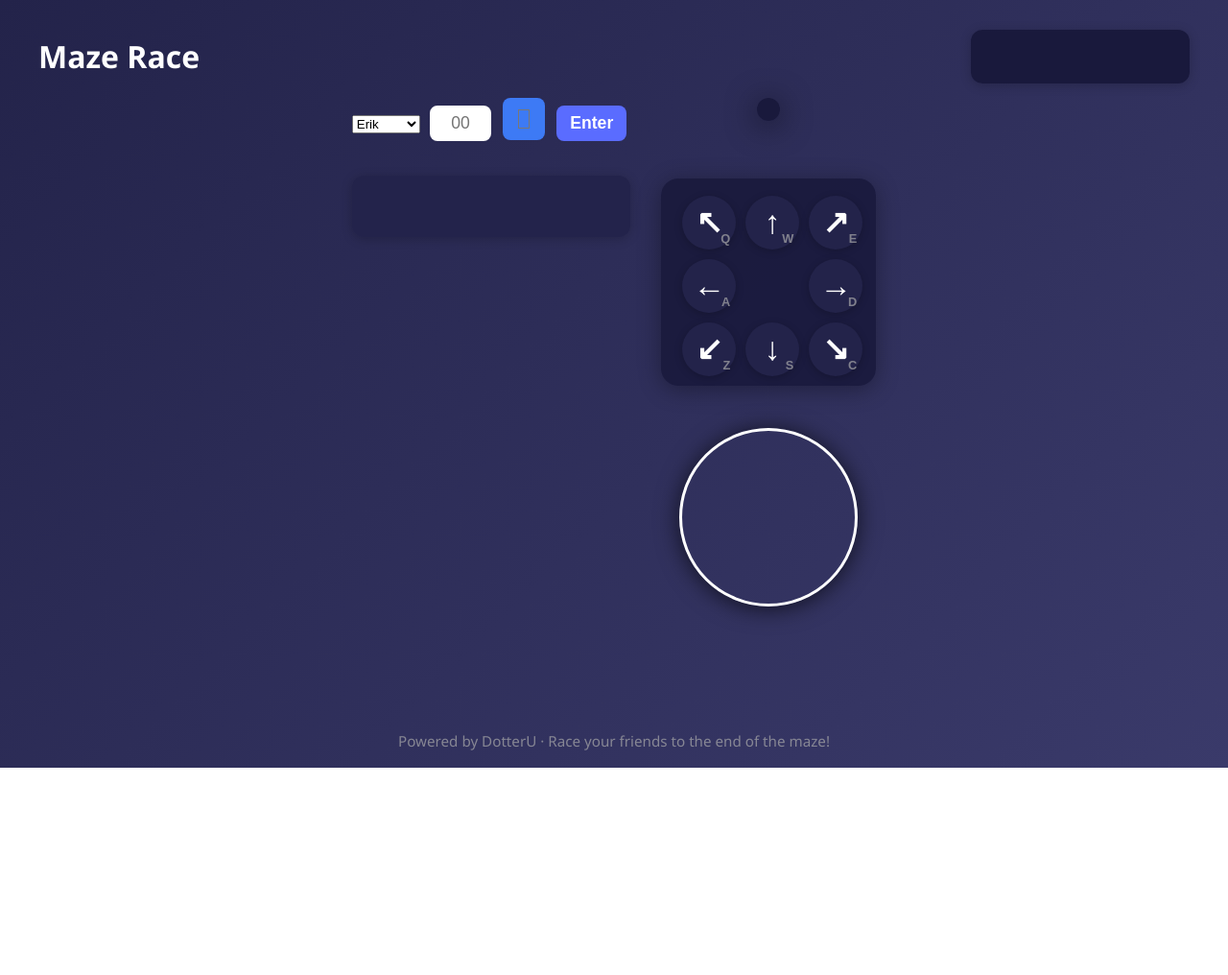
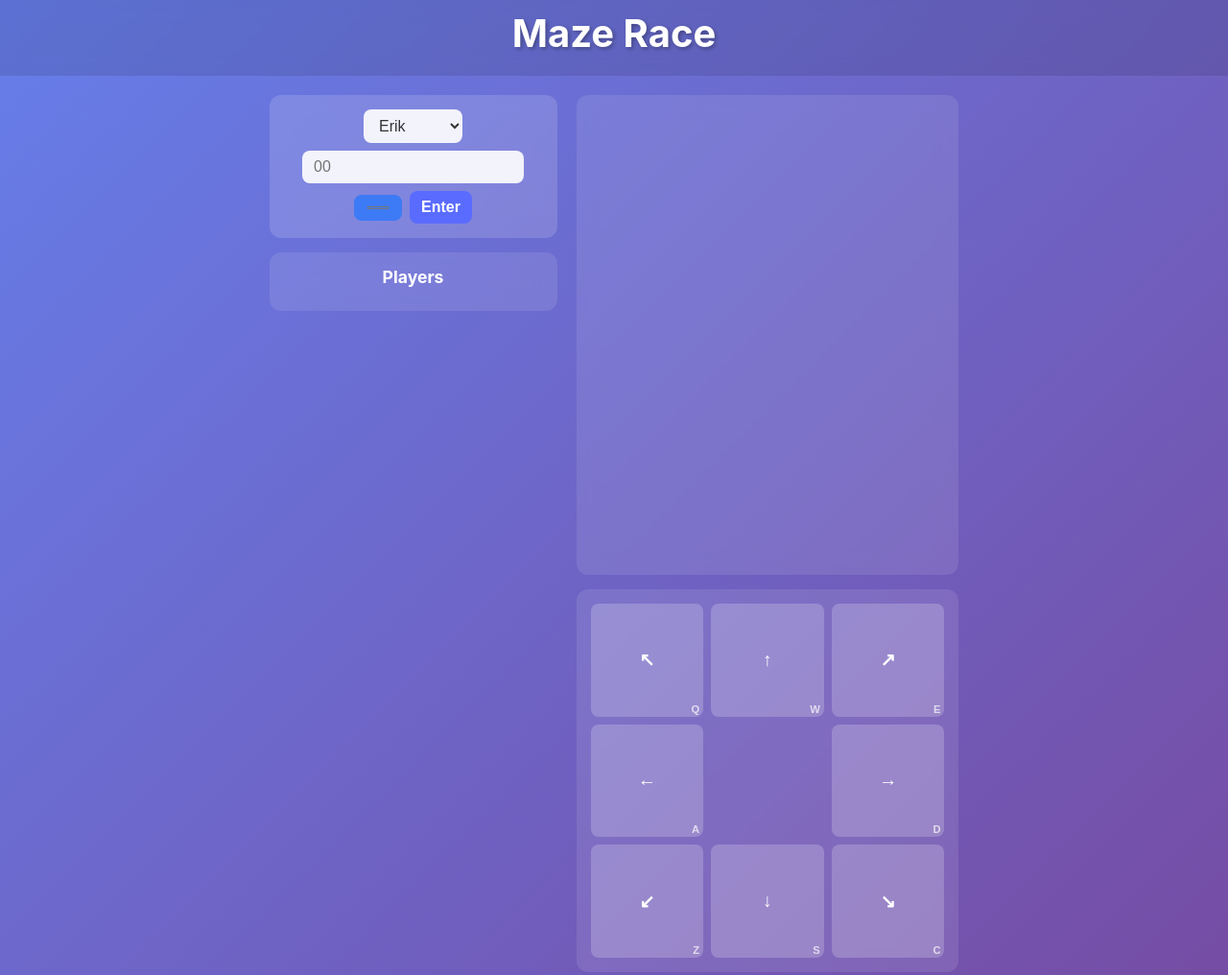
Before and after one commit to DaddyZION/DotterMazeGame, a website: page Main/index.html in a window 1280 px wide. Shown: the top 1016 px of the page at 96% size. Before the commit the page ends 800 px from the top, so only its background shows below. Drawn offline with Linux system fonts and the light colour scheme; files whose address does not match are found by name.

Commit message:
update design

```diff
--- a/Main/index.html
+++ b/Main/index.html
@@ -17,14 +17,16 @@
     <div class="side-panel">
       <div class="panel">
         <select id="vikingNameSelect"></select>
-        <input id="nameDigits" type="text" maxlength="2" pattern="[0-9]{0,2}" placeholder="00" style="width:36px;text-align:center;font-size:1.1em;margin-left:6px;" title="Optional: 2 digits" />
+        <input id="nameDigits" type="text" maxlength="2" pattern="[0-9]{0,2}" placeholder="00" title="Optional: 2 digits" />
         <input type="color" id="color" title="Pick your color" />
         <button id="enterBtn">Enter</button>
       </div>
-      <div id="playerList" class="player-list"></div>
+      <div id="playerList" class="player-list">
+        <h3>Players</h3>
+      </div>
     </div>
     <div class="maze-panel">
-      <div id="maze" style="position:relative;"></div>
+      <div id="maze"></div>
       <div id="controls" class="controls-panel">
         <button class="dir-btn" data-dir="up-left">↖<span class="dir-hint">Q</span></button>
         <button class="dir-btn" data-dir="up">↑<span class="dir-hint">W</span></button>
@@ -36,7 +38,7 @@
         <button class="dir-btn" data-dir="down">↓<span class="dir-hint">S</span></button>
         <button class="dir-btn" data-dir="down-right">↘<span class="dir-hint">C</span></button>
       </div>
-      <div id="joystick" style="margin:32px auto 0 auto;"></div>
+      <div id="joystick"></div>
     </div>
   </div>
   <div class="footer">
@@ -365,33 +367,41 @@ if (window.innerWidth < 700 || /Mobi|Android/i.test(navigator.userAgent)) {
       mode: 'static',
       position: { left: '50%', top: '50%' },
       color: '#5a6cff',
-      size: 120
+      size: 120,
+      threshold: 0.1
     });
 
     joystick.on('start', function(evt, data) {
+      console.log('Joystick started'); // Debug log
       // Start continuous movement when joystick is first touched
       if (!joystickMovementInterval) {
         joystickMovementInterval = setInterval(updateJoystickMovement, 100); // Update every 100ms
       }
     });
 
-    joystick.on('dir', function(evt, data) {
+    joystick.on('move', function(evt, data) {
       if (!data || !data.direction) return;
-      let dir = data.direction.angle;
-      // Map nipplejs direction to game direction
+
+      // Get the angle in degrees
+      let angle = data.angle.degree;
       let gameDir = null;
-      if (dir === 'up') gameDir = 'up';
-      else if (dir === 'down') gameDir = 'down';
-      else if (dir === 'left') gameDir = 'left';
-      else if (dir === 'right') gameDir = 'right';
-      else if (dir === 'up left') gameDir = 'up-left';
-      else if (dir === 'up right') gameDir = 'up-right';
-      else if (dir === 'down left') gameDir = 'down-left';
-      else if (dir === 'down right') gameDir = 'down-right';
+
+      // Convert angle to direction (0° is right, 90° is up)
+      if (angle >= 337.5 || angle < 22.5) gameDir = 'right';
+      else if (angle >= 22.5 && angle < 67.5) gameDir = 'up-right';
+      else if (angle >= 67.5 && angle < 112.5) gameDir = 'up';
+      else if (angle >= 112.5 && angle < 157.5) gameDir = 'up-left';
+      else if (angle >= 157.5 && angle < 202.5) gameDir = 'left';
+      else if (angle >= 202.5 && angle < 247.5) gameDir = 'down-left';
+      else if (angle >= 247.5 && angle < 292.5) gameDir = 'down';
+      else if (angle >= 292.5 && angle < 337.5) gameDir = 'down-right';
+
       currentJoystickDirection = gameDir;
+      console.log('Joystick direction:', gameDir, 'angle:', angle); // Debug log
     });
 
     joystick.on('end', function(evt, data) {
+      console.log('Joystick ended'); // Debug log
       // Stop continuous movement when joystick is released
       currentJoystickDirection = null;
       if (joystickMovementInterval) {
--- /dev/null
+++ b/Main/style.css
@@ -0,0 +1,291 @@
+/* Mobile-first responsive design for Maze Race */
+* {
+  box-sizing: border-box;
+  margin: 0;
+  padding: 0;
+}
+
+body {
+  font-family: -apple-system, BlinkMacSystemFont, 'Segoe UI', Roboto, Arial, sans-serif;
+  background: linear-gradient(135deg, #667eea 0%, #764ba2 100%);
+  color: white;
+  min-height: 100vh;
+  display: flex;
+  flex-direction: column;
+  overflow-x: hidden;
+}
+
+.game-header {
+  text-align: center;
+  padding: 10px;
+  background: rgba(0, 0, 0, 0.1);
+  backdrop-filter: blur(10px);
+}
+
+.game-header h1 {
+  font-size: 1.8rem;
+  margin-bottom: 10px;
+  text-shadow: 2px 2px 4px rgba(0, 0, 0, 0.3);
+}
+
+.leaderboard {
+  display: flex;
+  justify-content: center;
+  flex-wrap: wrap;
+  gap: 8px;
+  font-size: 0.9rem;
+}
+
+.game-main {
+  flex: 1;
+  display: flex;
+  flex-direction: column;
+  padding: 10px;
+  gap: 15px;
+}
+
+.side-panel {
+  order: 1;
+}
+
+.panel {
+  background: rgba(255, 255, 255, 0.15);
+  backdrop-filter: blur(10px);
+  border-radius: 12px;
+  padding: 15px;
+  margin-bottom: 15px;
+  display: flex;
+  flex-wrap: wrap;
+  gap: 8px;
+  align-items: center;
+  justify-content: center;
+}
+
+.panel select,
+.panel input,
+.panel button {
+  padding: 8px 12px;
+  border: none;
+  border-radius: 8px;
+  font-size: 1rem;
+  background: rgba(255, 255, 255, 0.9);
+  color: #333;
+}
+
+.panel button {
+  background: #5a6cff;
+  color: white;
+  cursor: pointer;
+  font-weight: 600;
+  transition: all 0.3s ease;
+}
+
+.panel button:hover {
+  background: #4854e6;
+  transform: translateY(-2px);
+}
+
+.panel button:active {
+  transform: translateY(0);
+}
+
+.player-list {
+  background: rgba(255, 255, 255, 0.1);
+  backdrop-filter: blur(10px);
+  border-radius: 12px;
+  padding: 15px;
+  max-height: 200px;
+  overflow-y: auto;
+}
+
+.player-list h3 {
+  margin-bottom: 10px;
+  text-align: center;
+  font-size: 1.1rem;
+}
+
+.player-item {
+  display: flex;
+  align-items: center;
+  gap: 8px;
+  margin-bottom: 5px;
+  padding: 5px;
+  border-radius: 6px;
+  background: rgba(255, 255, 255, 0.05);
+}
+
+.maze-panel {
+  order: 2;
+  flex: 1;
+  display: flex;
+  flex-direction: column;
+  gap: 15px;
+}
+
+#maze {
+  background: rgba(255, 255, 255, 0.1);
+  backdrop-filter: blur(10px);
+  border-radius: 12px;
+  padding: 15px;
+  min-height: 300px;
+  display: flex;
+  align-items: center;
+  justify-content: center;
+}
+
+.controls-panel {
+  display: none; /* Hide keyboard controls on mobile by default */
+  grid-template-columns: repeat(3, 1fr);
+  gap: 8px;
+  background: rgba(255, 255, 255, 0.1);
+  backdrop-filter: blur(10px);
+  border-radius: 12px;
+  padding: 15px;
+}
+
+.dir-btn {
+  aspect-ratio: 1;
+  border: none;
+  border-radius: 8px;
+  background: rgba(255, 255, 255, 0.2);
+  color: white;
+  font-size: 1.2rem;
+  font-weight: bold;
+  cursor: pointer;
+  transition: all 0.2s ease;
+  position: relative;
+  min-height: 50px;
+}
+
+.dir-btn:hover {
+  background: rgba(255, 255, 255, 0.3);
+  transform: scale(1.05);
+}
+
+.dir-btn:active {
+  background: rgba(255, 255, 255, 0.4);
+  transform: scale(0.95);
+}
+
+.dir-hint {
+  position: absolute;
+  bottom: 2px;
+  right: 4px;
+  font-size: 0.7rem;
+  opacity: 0.7;
+}
+
+#joystick {
+  background: rgba(255, 255, 255, 0.1);
+  backdrop-filter: blur(10px);
+  border-radius: 12px;
+  padding: 20px;
+  display: flex;
+  align-items: center;
+  justify-content: center;
+  min-height: 180px;
+  margin: 0 auto;
+  width: 100%;
+  max-width: 200px;
+}
+
+.footer {
+  text-align: center;
+  padding: 15px;
+  font-size: 0.9rem;
+  opacity: 0.8;
+  background: rgba(0, 0, 0, 0.1);
+}
+
+/* Tablet and Desktop Styles */
+@media (min-width: 768px) {
+  .game-header h1 {
+    font-size: 2.5rem;
+  }
+
+  .game-main {
+    flex-direction: row;
+    gap: 20px;
+  }
+
+  .side-panel {
+    order: 1;
+    flex: 0 0 300px;
+  }
+
+  .maze-panel {
+    order: 2;
+    flex: 1;
+  }
+
+  .controls-panel {
+    display: grid; /* Show keyboard controls on larger screens */
+  }
+
+  #joystick {
+    display: none; /* Hide joystick on larger screens */
+  }
+}
+
+@media (min-width: 1024px) {
+  .game-main {
+    padding: 20px;
+    max-width: 1400px;
+    margin: 0 auto;
+  }
+
+  #maze {
+    min-height: 500px;
+  }
+}
+
+/* Improve touch targets for mobile */
+@media (max-width: 767px) {
+  .panel select,
+  .panel input,
+  .panel button {
+    min-height: 44px;
+    font-size: 1.1rem;
+  }
+
+  .controls-panel {
+    display: none !important; /* Force hide keyboard controls on mobile */
+  }
+
+  #joystick {
+    display: block !important; /* Force show joystick on mobile */
+  }
+}
+
+/* High DPI displays */
+@media (-webkit-min-device-pixel-ratio: 2), (min-resolution: 192dpi) {
+  .game-header h1 {
+    text-shadow: 1px 1px 2px rgba(0, 0, 0, 0.5);
+  }
+}
+
+/* Landscape orientation on mobile */
+@media (max-width: 767px) and (orientation: landscape) {
+  .game-main {
+    flex-direction: row;
+  }
+
+  .side-panel {
+    flex: 0 0 250px;
+    order: 1;
+  }
+
+  .maze-panel {
+    flex: 1;
+    order: 2;
+  }
+
+  .game-header {
+    padding: 5px;
+  }
+
+  .game-header h1 {
+    font-size: 1.5rem;
+    margin-bottom: 5px;
+  }
+}
```
